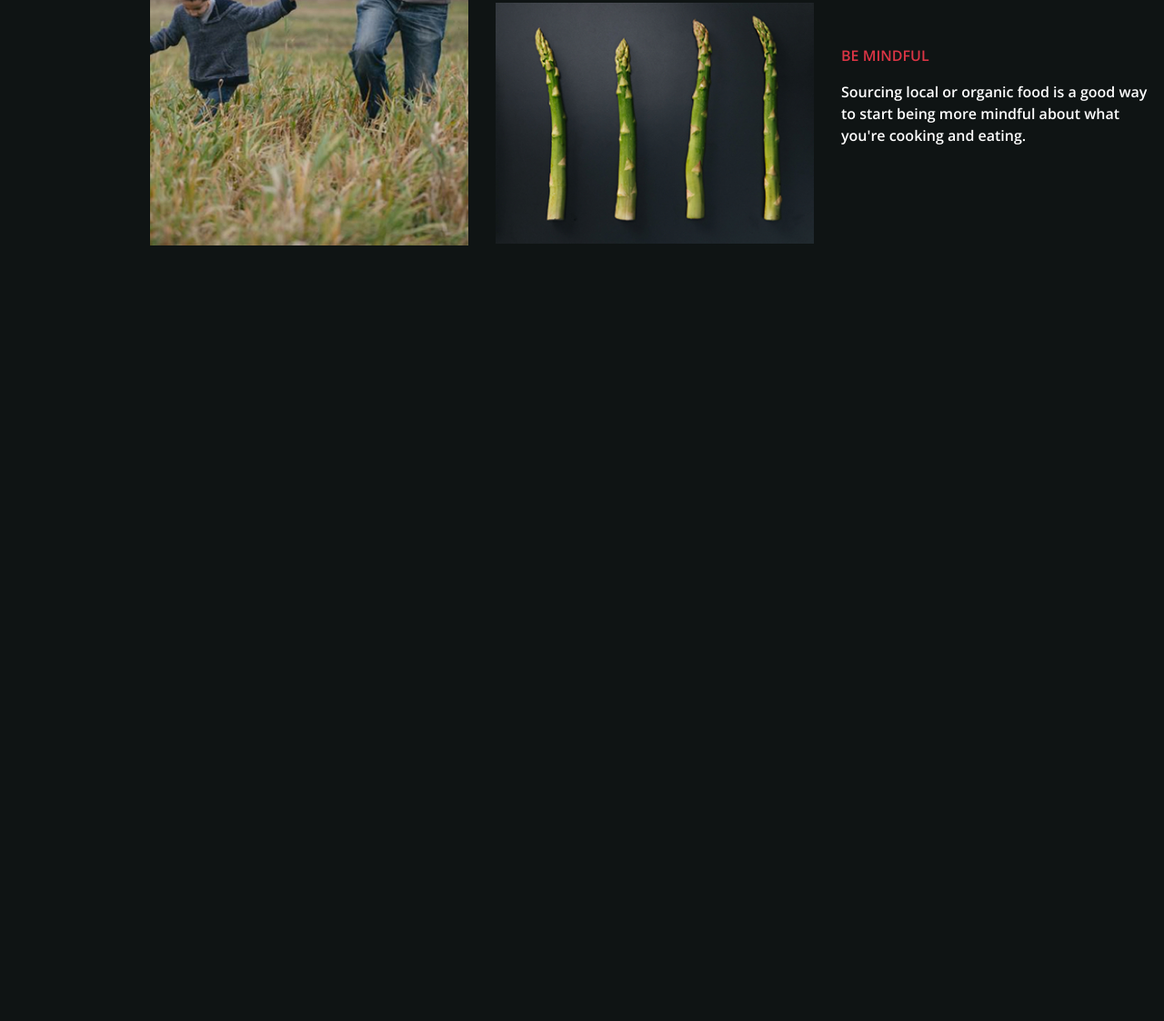
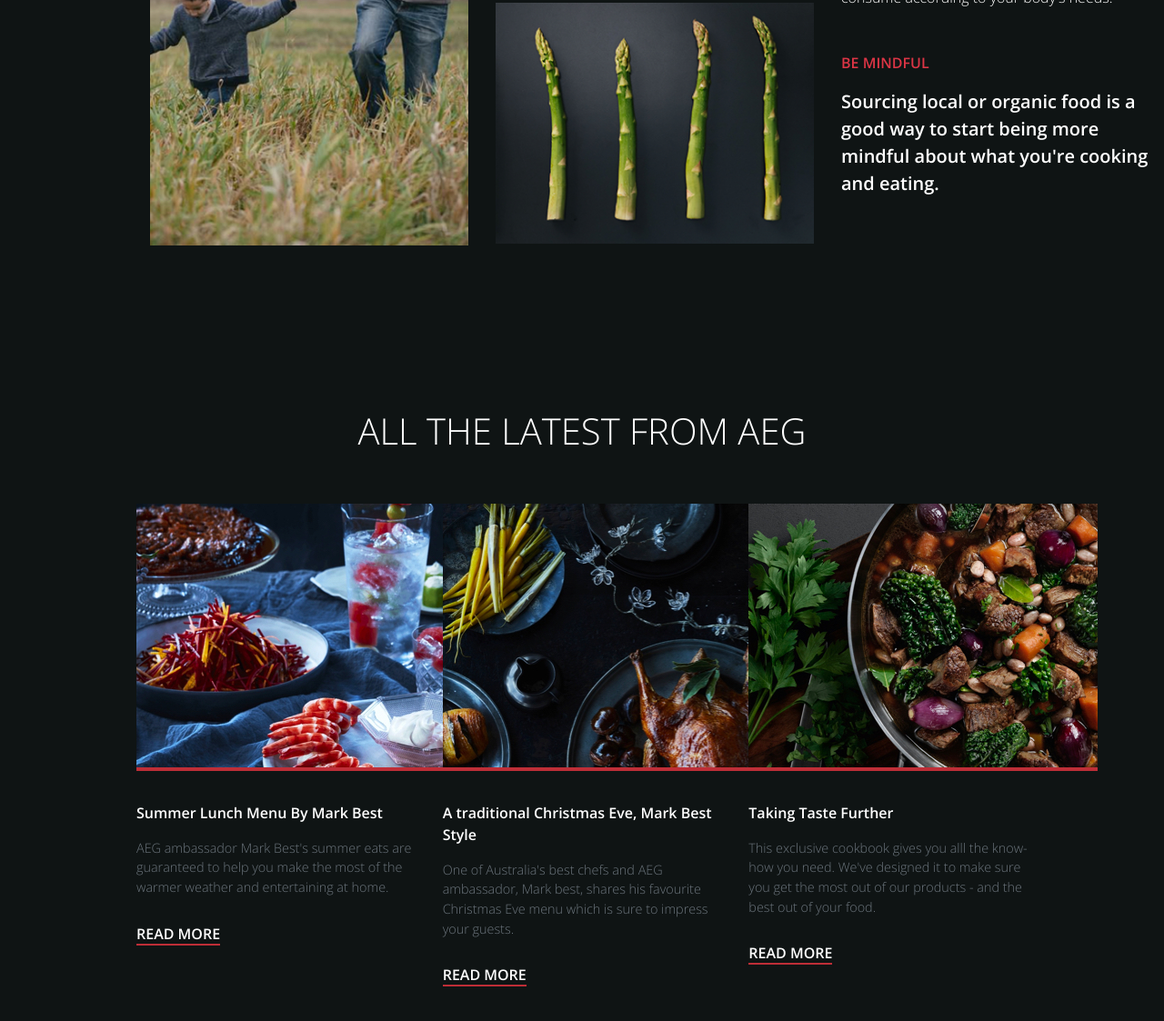
Before and after one commit to danipeeya/orchard-skills-test, a website: page public/index.html in a window 1280 px wide. Shown: the part 457-1580 px from the top of the page at 91% size. Before the commit the page ends 907 px from the top, so only its background shows below. Drawn offline with nearby package versions, Linux system fonts and the light colour scheme.

Commit message:
finished component 2 and updated README file for the project structure

```diff
--- a/public/index.html
+++ b/public/index.html
@@ -10,6 +10,7 @@
     <script src="https://code.jquery.com/jquery-3.6.0.min.js"></script>
     <script
       src="https://maxcdn.bootstrapcdn.com/bootstrap/4.5.2/js/bootstrap.min.js"></script>
+    <script src="scripts.js"></script>
   </head>
   <body>
     <div class="container component">
@@ -39,18 +40,59 @@
         </div>
 
         <div class="col-md-4 col-sm-12 col-xs-6">
-          <h4 class="text-uppercase">Answer your body's needs</h4>
+          <h4 class="text-uppercase">Answer Your Body's Needs</h4>
           <hr class="divider white-divider">
-          <p>The way ingredients are sourced affects the way we nourish our
+          <p class="mt-4">The way ingredients are sourced affects the way we
+            nourish our
             bodies. Author Mark Schatzer believes for the foods and naturally
             develops an appetite for the foods and nutrients it needs to be
             healthy, but that artificial flavourings are getting in the way.
             This can be reversed by focusing on high-quascrlity ingredients and
             being mindful as your appetite guids you to consume according to
             your body's needs.</p>
-          <p class="text-uppercase mt-5 text-danger strong-caption">Be mindful</p>
-          <p class="strong-caption"> Sourcing local or organic food is a good way to start being more
+          <p class="text-uppercase mt-5 text-danger strong-caption">Be Mindful</p>
+          <p class="lead strong-caption"> Sourcing local or organic food is a
+            good
+            way to start being more
             mindful about what you're cooking and eating.</p>
+        </div>
+      </div>
+    </div>
+    <div class="row component">
+      <h1 class="col text-uppercase text-center">All The Latest From AEG</h1>
+      <div class="row mt-5">
+        <div class="col-sm-4">
+          <a href><img src="assets/images/component-02/Image-01.jpg"
+              alt="Image 1" class="latest-image"></a>
+          <p class="strong-caption mt-4">Summer Lunch Menu By Mark Best</p>
+          <p class="figure-caption font-weight-light">AEG ambassador Mark Best's
+            summer eats are guaranteed to help you
+            make the most of the warmer weather and entertaining at home.</p>
+          <a class="text-uppercase strong-caption text-white read-more"
+            href="#">Read More</a>
+        </div>
+        <div class="col-sm-4">
+          <a href><img src="assets/images/component-02/Image-02.jpg"
+              alt="Image 2" class="latest-image"></a>
+          <p class="strong-caption mt-4">A traditional Christmas Eve, Mark
+            Best Style</p>
+          <p class="figure-caption font-weight-light">One of Australia's best
+            chefs and AEG ambassador, Mark best, shares his favourite
+            Christmas Eve menu which is sure to impress your guests.</p>
+          <a class="text-uppercase strong-caption text-white read-more"
+            href="#">Read More</a>
+        </div>
+        <div class="col-sm-4">
+          <a href><img src="assets/images/component-02/Image-03.jpg"
+              alt="Image 3" class="latest-image"></a>
+          <p class="strong-caption mt-4">Taking Taste Further</p>
+          <p class="figure-caption font-weight-light">This exclusive cookbook
+            gives you alll the know-how you need. We've designed it to make
+            sure you get the most out of our products - and the best out of
+            your food.</p>
+          <a class="text-uppercase strong-caption text-white read-more"
+            href="#">Read More</a>
+        </div>
       </div>
     </div>
   </div>
@@ -74,20 +116,5 @@
         </div>
       </div>
     </div>
-    </div>
-    <script>
-      $(document).ready(function() {
-        $('.img-fluid').on('click', function() {
-          var src = $(this).data('src');
-          $('#modalImage').attr('src', src);
-        });
-
-        $('#imageModal').on('hidden.bs.modal', function () {
-          // Reset the modal image src when the modal is closed
-          $('#modalImage').attr('src', '');
-        });
-      });
-    </script>
-
   </body>
 </html>
--- /dev/null
+++ b/public/scripts.js
@@ -0,0 +1,12 @@
+$(document).ready(function () {
+    $('.img-fluid').on('click', function () {
+        var src = $(this).data('src');
+        console.log("element clicked: ", src);
+        $('#modalImage').attr('src', src);
+    });
+
+    $('#imageModal').on('hidden.bs.modal', function () {
+        // Reset the modal image src when the modal is closed
+        $('#modalImage').attr('src', '');
+    });
+});
--- a/public/styles.css
+++ b/public/styles.css
@@ -20,8 +20,29 @@ body {
     .white-divider {
         border-color: white;
     }
-    .strong-caption{
+
+    .strong-caption {
         font-family: 'OpenSans-SemiBold';
+    }
+
+    .latest-image {
+        margin-bottom: 10px;
+        border-bottom: 4px solid #BE2E37;
+        transition: border-color 0.3s;
+    }
+    .latest-image:hover {
+        border-color: #ff6600; /* Add a glowing effect using a box shadow */
+    }
+
+    .read-more{
+        text-decoration: none;
+        border-bottom: 2px solid #BE2E37;
+        line-height: 3;
+        transition: border-color 0.3s;
+    }
+
+    .read-more:hover {
+        border-color: #ff6600; /* Add a glowing effect using a box shadow */
     }
 }
 
```
Also changed, not shown: README.md. Lines whose indentation alone changed are shown as unchanged.
